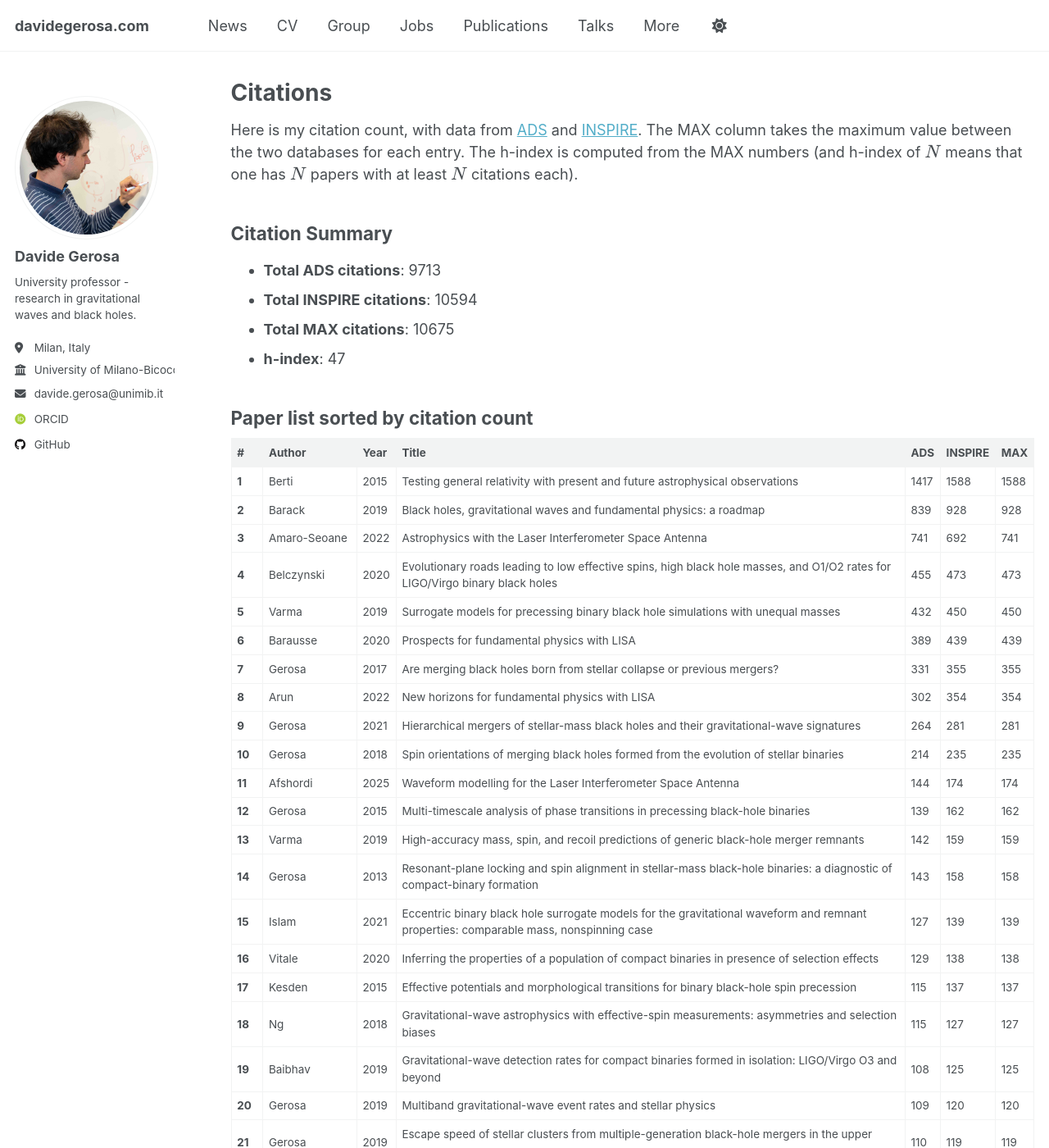
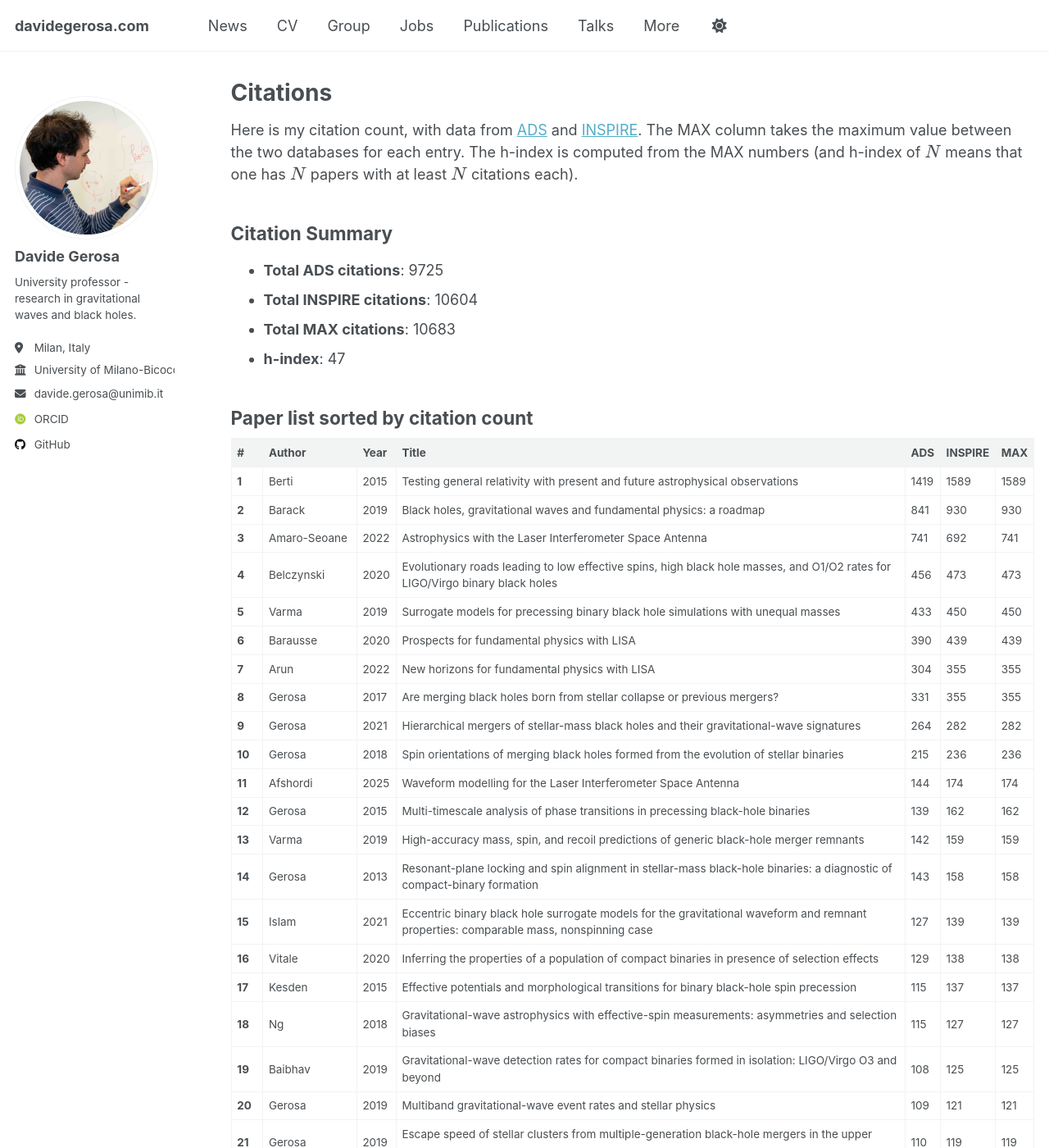
Before and after one commit to dgerosa/website, a Jekyll site: the page built from _pages/citations.md, in a window 1280 px wide and 1400 px high. Shown: the whole window at 82% size. Built offline with Jekyll 4.4.1, drawn with Linux system fonts in a browser that asks for light colours; some web fonts are replaced; some of the changed text lies outside the part shown.

Commit message:
Website update from workflow

```diff
--- a/_pages/_citations.md
+++ b/_pages/_citations.md
@@ -1,24 +1,24 @@
 ## Citation Summary
 
-- **Total ADS citations**: 9713
-- **Total INSPIRE citations**: 10594
-- **Total MAX citations**: 10675
+- **Total ADS citations**: 9725
+- **Total INSPIRE citations**: 10604
+- **Total MAX citations**: 10683
 - **h-index**: 47
 
 ## Paper list sorted by citation count
 
 | # | Author | Year | Title | ADS | INSPIRE | MAX |
 |---|--------|------|-------|-----|---------|-----|
-| **1** | Berti | 2015 | Testing general relativity with present and future astrophysical observations | 1417 | 1588 | 1588 |
-| **2** | Barack | 2019 | Black holes, gravitational waves and fundamental physics: a roadmap | 839 | 928 | 928 |
+| **1** | Berti | 2015 | Testing general relativity with present and future astrophysical observations | 1419 | 1589 | 1589 |
+| **2** | Barack | 2019 | Black holes, gravitational waves and fundamental physics: a roadmap | 841 | 930 | 930 |
 | **3** | Amaro-Seoane | 2022 | Astrophysics with the Laser Interferometer Space Antenna | 741 | 692 | 741 |
-| **4** | Belczynski | 2020 | Evolutionary roads leading to low effective spins, high black hole masses, and O1/O2 rates for LIGO/Virgo binary black holes | 455 | 473 | 473 |
-| **5** | Varma | 2019 | Surrogate models for precessing binary black hole simulations with unequal masses | 432 | 450 | 450 |
-| **6** | Barausse | 2020 | Prospects for fundamental physics with LISA | 389 | 439 | 439 |
-| **7** | Gerosa | 2017 | Are merging black holes born from stellar collapse or previous mergers? | 331 | 355 | 355 |
-| **8** | Arun | 2022 | New horizons for fundamental physics with LISA | 302 | 354 | 354 |
-| **9** | Gerosa | 2021 | Hierarchical mergers of stellar-mass black holes and their gravitational-wave signatures | 264 | 281 | 281 |
-| **10** | Gerosa | 2018 | Spin orientations of merging black holes formed from the evolution of stellar binaries | 214 | 235 | 235 |
+| **4** | Belczynski | 2020 | Evolutionary roads leading to low effective spins, high black hole masses, and O1/O2 rates for LIGO/Virgo binary black holes | 456 | 473 | 473 |
+| **5** | Varma | 2019 | Surrogate models for precessing binary black hole simulations with unequal masses | 433 | 450 | 450 |
+| **6** | Barausse | 2020 | Prospects for fundamental physics with LISA | 390 | 439 | 439 |
+| **7** | Arun | 2022 | New horizons for fundamental physics with LISA | 304 | 355 | 355 |
+| **8** | Gerosa | 2017 | Are merging black holes born from stellar collapse or previous mergers? | 331 | 355 | 355 |
+| **9** | Gerosa | 2021 | Hierarchical mergers of stellar-mass black holes and their gravitational-wave signatures | 264 | 282 | 282 |
+| **10** | Gerosa | 2018 | Spin orientations of merging black holes formed from the evolution of stellar binaries | 215 | 236 | 236 |
 | **11** | Afshordi | 2025 | Waveform modelling for the Laser Interferometer Space Antenna | 144 | 174 | 174 |
 | **12** | Gerosa | 2015 | Multi-timescale analysis of phase transitions in precessing black-hole binaries | 139 | 162 | 162 |
 | **13** | Varma | 2019 | High-accuracy mass, spin, and recoil predictions of generic black-hole merger remnants | 142 | 159 | 159 |
@@ -28,7 +28,7 @@
 | **17** | Kesden | 2015 | Effective potentials and morphological transitions for binary black-hole spin precession | 115 | 137 | 137 |
 | **18** | Ng | 2018 | Gravitational-wave astrophysics with effective-spin measurements: asymmetries and selection biases | 115 | 127 | 127 |
 | **19** | Baibhav | 2019 | Gravitational-wave detection rates for compact binaries formed in isolation: LIGO/Virgo O3 and beyond | 108 | 125 | 125 |
-| **20** | Gerosa | 2019 | Multiband gravitational-wave event rates and stellar physics | 109 | 120 | 120 |
+| **20** | Gerosa | 2019 | Multiband gravitational-wave event rates and stellar physics | 109 | 121 | 121 |
 | **21** | Gerosa | 2019 | Escape speed of stellar clusters from multiple-generation black-hole mergers in the upper mass gap | 110 | 119 | 119 |
 | **22** | Gerosa | 2016 | PRECESSION: Dynamics of spinning black-hole binaries with python | 92 | 102 | 102 |
 | **23** | Moore | 2019 | Are stellar-mass black-hole binaries too quiet for LISA? | 89 | 101 | 101 |
@@ -52,7 +52,7 @@
 | **41** | Gerosa | 2016 | Numerical simulations of stellar collapse in scalar-tensor theories of gravity | 52 | 60 | 60 |
 | **42** | Gerosa | 2014 | Distinguishing black-hole spin-orbit resonances by their gravitational-wave signatures | 47 | 57 | 57 |
 | **43** | Mould | 2022 | Deep learning and Bayesian inference of gravitational-wave populations: hierarchical black-hole mergers | 52 | 56 | 56 |
-| **44** | Gerosa | 2015 | Spin alignment and differential accretion in merging black hole binaries | 55 | 49 | 55 |
+| **44** | Gerosa | 2015 | Spin alignment and differential accretion in merging black hole binaries | 55 | 50 | 55 |
 | **45** | Mould | 2022 | Which black hole formed first? Mass-ratio reversal in massive binary stars from gravitational-wave data | 46 | 53 | 53 |
 | **46** | Roebber | 2020 | Milky Way satellites shining bright in gravitational waves | 44 | 50 | 50 |
 | **47** | Sperhake | 2017 | Long-lived inverse chirp signals from core collapse in massive scalar-tensor gravity | 43 | 50 | 50 |
```
Also changed, not shown: other parts of _pages/_citations.md (+7 -7 lines), _pages/_group.md (+1 -1 lines), _pages/_publications.md (+1 -1 lines), _pages/_talks.md (+1 -1 lines).
